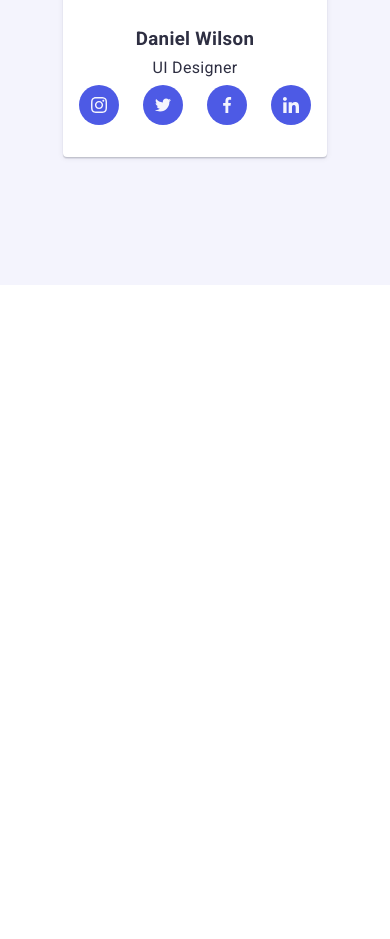
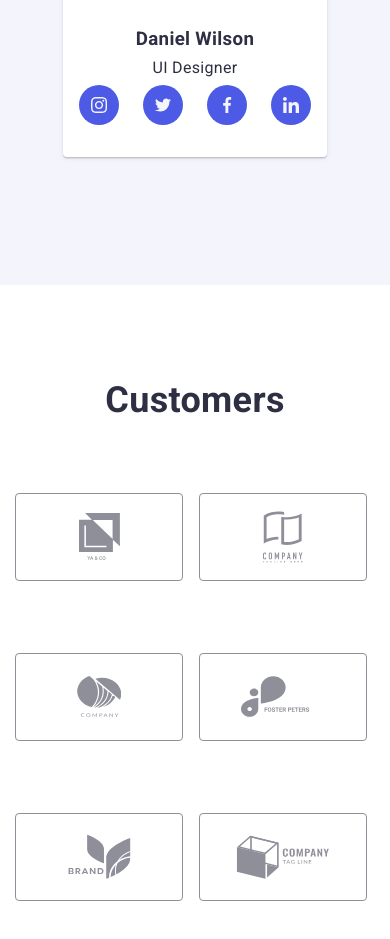
Before and after one commit to groats23/goit-markup-hw-07, a plain HTML site: page index.html in a window 390 px wide. Shown: the part 3345-4284 px from the top of the page. Before the commit the page ends 3630 px from the top, so only its background shows below. Drawn offline with nearby package versions, Linux system fonts and the light colour scheme.

Commit message:
Add_Section_Sustomers

```diff
--- a/css/desktop.css
+++ b/css/desktop.css
@@ -159,6 +159,19 @@
   }
 
   /* ==================== /Our Team section 3 ==================== */
+
+  /* ==================== Customers section 4 ==================== */
+
+  .customers-list {
+    gap: var(--distance-1);
+  }
+
+  .customers {
+    padding-top: 130px;
+    padding-bottom: 120px;
+  }
+
+  /* ==================== /Customers section 4 ==================== */
 }
 
 @media screen and (min-device-pixel-ratio: 2) and (min-width: 1200px),
--- a/css/mobile.css
+++ b/css/mobile.css
@@ -295,10 +295,6 @@
     text-transform: capitalize;
   }
 
-  /* .advantages-subtitle-mobile {
-    margin-top: 96px;
-  } */
-
   /* ==================== /Our advantages section 1 ==================== */
 
   /* ==================== Our Team section 3 ==================== */
@@ -314,6 +310,23 @@
   }
 
   /* ==================== /Our Team section 3 ==================== */
+
+  /* ==================== Customers section 4 ==================== */
+
+  .customers-item {
+    margin-right: 16px;
+    margin-bottom: 72px;
+  }
+
+  .customers-item:nth-child(2n) {
+    margin-right: 0px;
+  }
+
+  .customers-item:nth-last-child(-n + 2) {
+    margin-bottom: 0px;
+  }
+
+  /* ==================== /Customers section 4 ==================== */
 }
 
 @media screen and (min-device-pixel-ratio: 2) and (max-width: 767px),
--- a/css/styles.css
+++ b/css/styles.css
@@ -54,10 +54,6 @@ img {
   max-width: 100%;
   height: auto;
 }
-
-/* .section {
-  padding-top: var(--distance-3);
-} */
 
 .visually-hidden {
   position: absolute;
@@ -456,4 +452,56 @@ img {
 
 /* ==================== /Our Team section 3 ==================== */
 
+/* ==================== Customers section 4 ==================== */
+.customers-list-link {
+  display: flex;
+  justify-content: center;
+  align-items: center;
+  width: 168px;
+  height: 88px;
+  border: 1px solid #8e8f99;
+  border-radius: 4px;
+
+  transition: border 250ms cubic-bezier(0.4, 0, 0.2, 1);
+}
+
+.customers-item {
+  content: '';
+  display: block;
+  width: 168px;
+  height: 88px;
+}
+
+.customers-list-link:hover,
+.customers-list-link:focus {
+  border: 1px solid var(--button-hover-color);
+}
+
+.customers-list-link:hover .customers-icon,
+.customers-list-link:focus .customers-icon {
+  fill: var(--button-hover-color);
+}
+
+.customers-list {
+  display: flex;
+  flex-wrap: wrap;
+  margin-right: auto;
+  margin-left: auto;
+}
+
+.customers-title {
+  margin-bottom: 72px;
+}
+
+.customers-icon {
+  fill: #8e8f99;
+}
+
+.customers {
+  padding-top: 96px;
+  padding-bottom: 96px;
+}
+
+/* ==================== /Customers section 4 ==================== */
+
 /* ==================== /Global styles ==================== */
--- a/css/tablet.css
+++ b/css/tablet.css
@@ -111,16 +111,6 @@
   }
 }
 
-/* @media screen and (min-width: 481px) {
-  .overlay {
-    background-image: linear-gradient(
-        rgba(46, 47, 66, 0.7),
-        rgba(46, 47, 66, 0.7)
-      ),
-      url(../images/Hero/hero-tablet.jpg);
-  }
-} */
-
 @media screen and (min-width: 768px) and (max-width: 1199px) {
   .contact {
     display: none;
@@ -224,8 +214,16 @@
   }
 
   .team-list {
-    gap: var(--distance-1);
     justify-content: center;
+  }
+
+  .team-item {
+    margin-right: 24px;
+    margin-bottom: 64px;
+  }
+
+  .team-item:nth-child(2n) {
+    margin-right: 0px;
   }
 
   .team-item:nth-last-child(-n + 2) {
@@ -233,6 +231,23 @@
   }
 
   /* ==================== /Our Team section 3 ==================== */
+
+  /* ==================== Customers section 4 ==================== */
+
+  .customers-item {
+    margin-right: 24px;
+    margin-bottom: 72px;
+  }
+
+  .customers-item:nth-child(3n) {
+    margin-right: 0px;
+  }
+
+  .customers-item:nth-last-child(-n + 3) {
+    margin-bottom: 0px;
+  }
+
+  /* ==================== /Customers section 4 ==================== */
 }
 
 @media screen and (min-device-pixel-ratio: 2) and (min-width: 768px),
--- a/index.html
+++ b/index.html
@@ -495,7 +495,7 @@
       <!--/Our Team section 3-->
 
       <!-- Customers section 4 -->
-      <!-- <section class="customers">
+      <section class="customers">
         <div class="container">
           <h2 class="customers-title title">Customers</h2>
           <ul class="customers-list list">
@@ -551,7 +551,7 @@
           </ul>
         </div>
       </section>
-    </main> -->
+    </main>
     <!-- /Customers section 4 -->
 
     <!--website footer-->
@@ -645,9 +645,7 @@
         </a>
 
         <!-- Form -->
-          <p class="modal-text">
-            Leave your contacts and we will call you back
-          </p>
+        <p class="modal-text">Leave your contacts and we will call you back</p>
 
         <form class="modal-form">
           <label class="modal-form-field">
@@ -732,6 +730,5 @@
 
     <script src="./js/modal.js"></script>
     <script src="./js/mobile-menu.js"></script>
-    </main>
   </body>
 </html>
```
Lines whose indentation alone changed are shown as unchanged.
